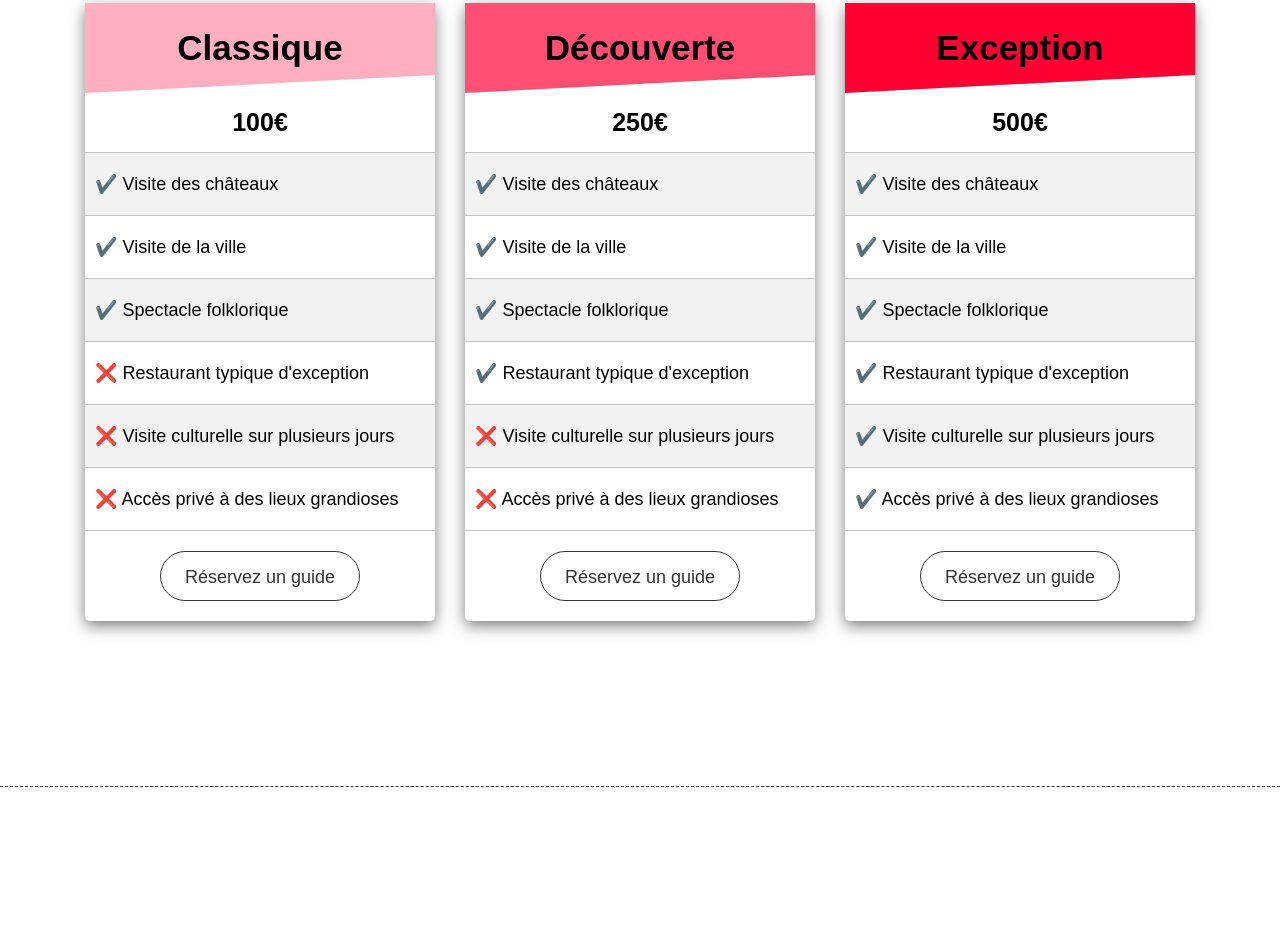
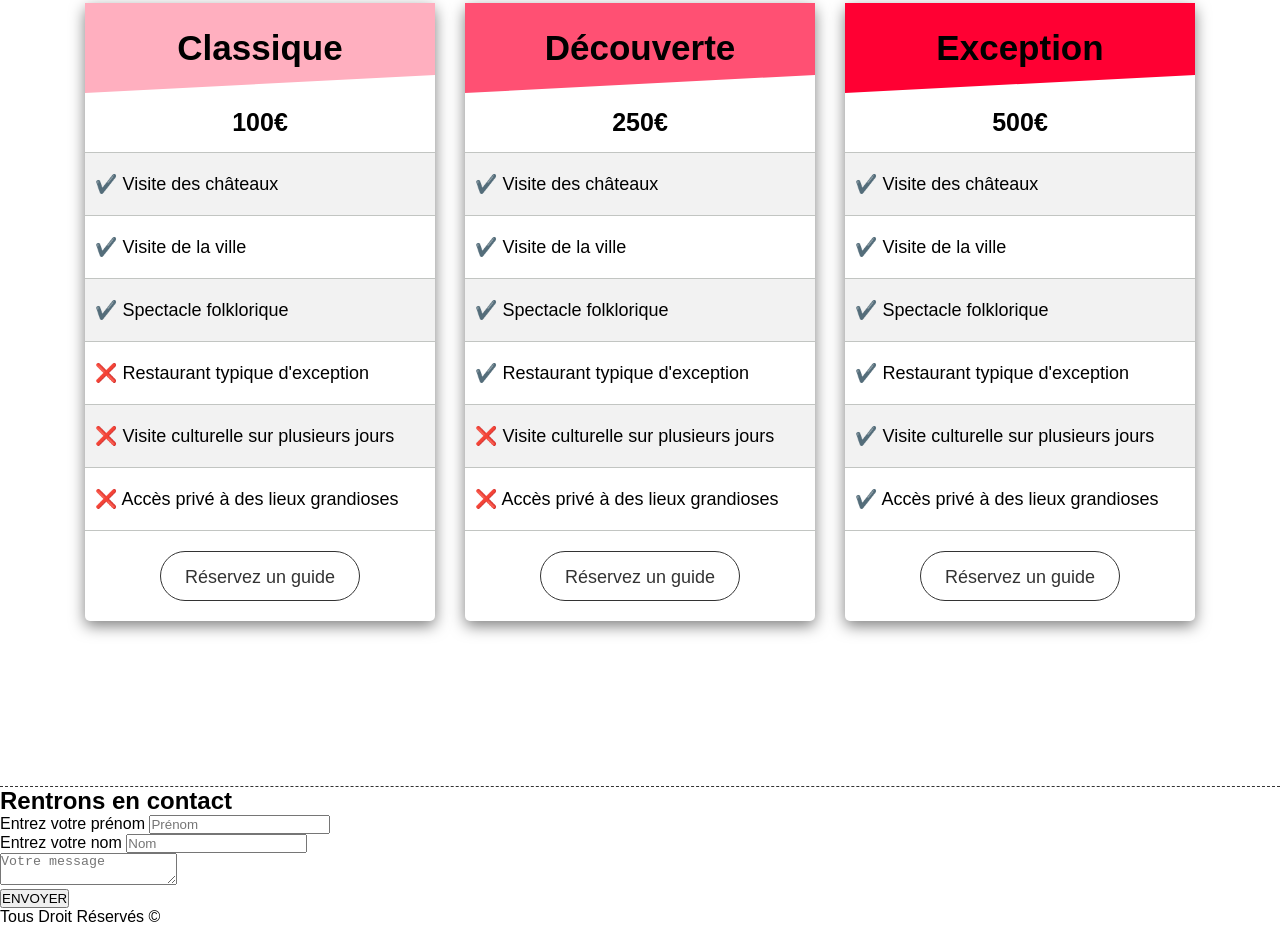
Before and after one commit to wilodorico/kyoto-tourisme, a plain HTML site: page index.html in a window 1280 px wide. Shown: the part 4776-5702 px from the top of the page. Before the commit the page ends 5563 px from the top, so only its background shows below. Drawn offline with Linux system fonts and the light colour scheme; a web font is replaced by a local one.

Commit message:
ajout formulaire de contact

```diff
--- a/index.html
+++ b/index.html
@@ -13,6 +13,7 @@
 <body>
 
   <!-- Navigations -->
+
   <nav>
     <ul class="liste-nav">
       <li class="item-nav">
@@ -40,6 +41,7 @@
   </div>
 
   <!-- Section asymétrique -->
+
   <section class="section-asymetrique" id="asym">
     <h2>Que faire à Kyoto ?</h2>
 
@@ -75,12 +77,14 @@
   </section>
 
   <!-- Section parallax -->
+
   <section class="parallax">
     <p>冒険に行く</p>
     <span>Partez à l'aventure</span>
   </section>
 
   <!-- Section tarifs -->
+
   <section class="section-tarifs" id="tarifs">
     <h3>Laissez-vous guider...</h3>
     <hr>
@@ -128,6 +132,45 @@
     </div>
   </section>
 
+  <!-- Section Contact -->
+
+  <section class="section-contact" id="contact">
+    <h2><strong>Rentrons</strong> en contact</h2>
+
+    <div class="container-form">
+
+      <form class="form-bloc">
+
+        <div class="form-groupe">
+          <label for="prenom">Entrez votre prénom</label>
+          <input type="text" placeholder="Prénom" required id="prenom" >
+        </div>
+
+        <div class="form-groupe">
+          <label for="nom">Entrez votre nom</label>
+          <input type="text" placeholder="Nom" required id="nom" >
+        </div>
+
+        <div class="form-groupe">
+          <textarea id="txt" placeholder="Votre message"></textarea>
+        </div>
+
+        <div class="form-groupe">
+          <input type="submit" value="ENVOYER" class="button-sub">
+        </div>
+
+      </form>
+
+    </div>
+
+  </section>
+
+<!-- Footer -->
+
+  <footer>
+    Tous Droit Réservés &copy;
+  </footer>
+
   <script src="app.js"></script>
 </body>
 </html>
```
Lines whose indentation alone changed are shown as unchanged.
